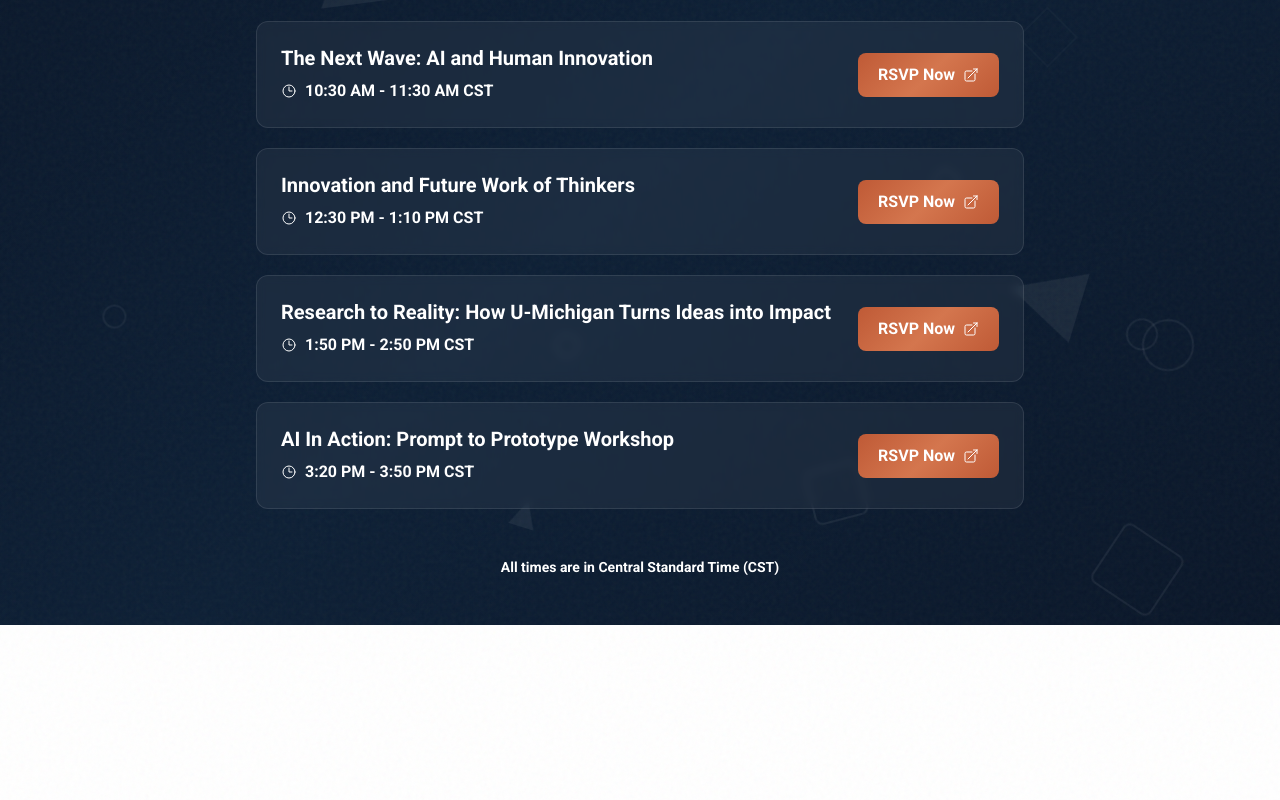
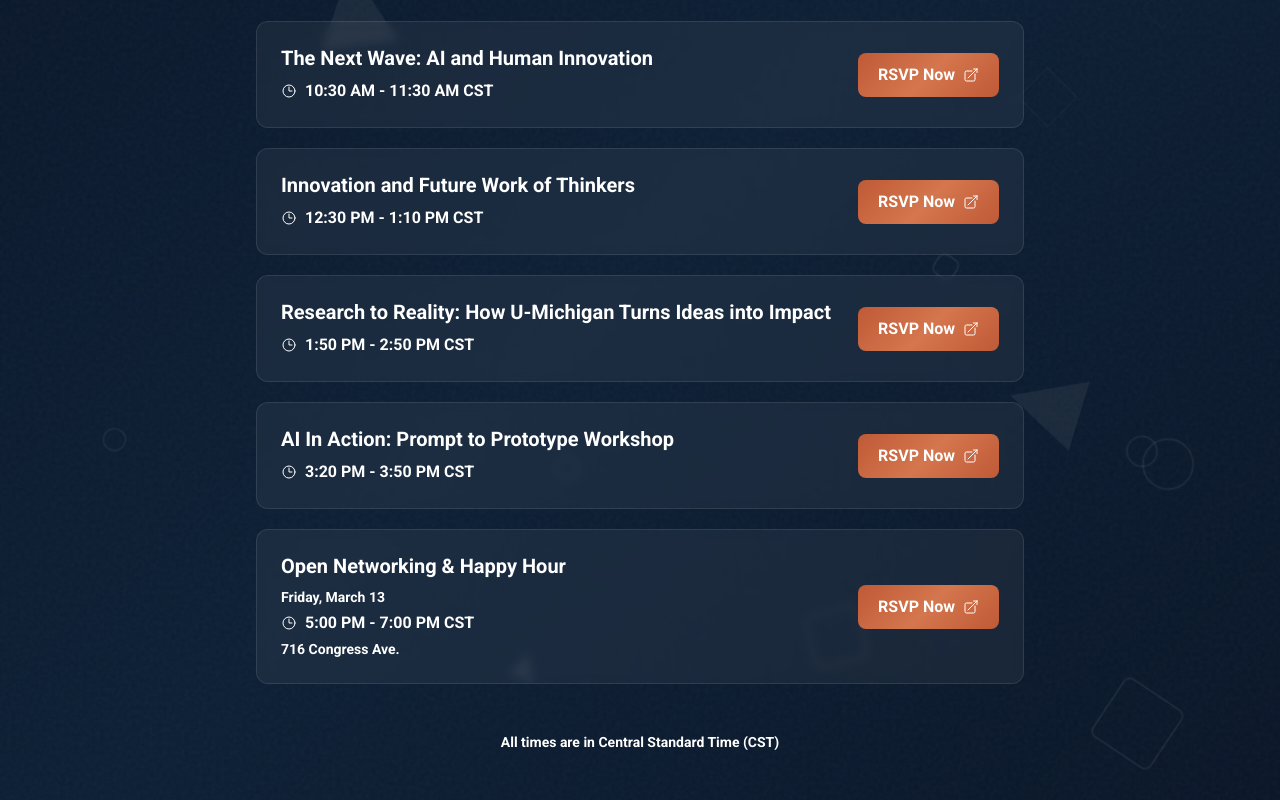
Before and after one commit to AIBuissnessGroup/ABGWebsite, a Next.js app: page /sxsw/rsvp in a window 1280 px wide. Shown: the part 368-1168 px from the top of the page. Before the commit the page ends 993 px from the top, so only its background shows below. Built offline with nearby package versions, Linux system fonts and the light colour scheme; no server answers.

Commit message:
Add Open Networking event to SXSW RSVP page and update home page button

```diff
--- a/src/app/sxsw/rsvp/page.tsx
+++ b/src/app/sxsw/rsvp/page.tsx
@@ -9,6 +9,8 @@ interface Event {
   title: string;
   time: string;
   rsvpLink: string;
+  date?: string;
+  location?: string;
 }
 
 const events: Event[] = [
@@ -31,6 +33,13 @@ const events: Event[] = [
     title: 'AI In Action: Prompt to Prototype Workshop',
     time: '3:20 PM - 3:50 PM CST',
     rsvpLink: 'https://luma.com/wuyaqn3n',
+  },
+  {
+    title: 'Open Networking & Happy Hour',
+    date: 'Friday, March 13',
+    time: '5:00 PM - 7:00 PM CST',
+    location: '716 Congress Ave.',
+    rsvpLink: 'https://luma.com/ed6h2uwx',
   },
 ];
 
@@ -93,10 +102,16 @@ export default function SXSWRSVPPage() {
                       <h3 className="text-white font-semibold text-lg sm:text-xl mb-2 leading-tight">
                         {event.title}
                       </h3>
+                      {event.date && (
+                        <p className="text-white/80 text-sm mb-1">{event.date}</p>
+                      )}
                       <div className="flex items-center gap-2 text-white/60">
                         <ClockIcon className="w-4 h-4 flex-shrink-0" />
                         <span className="text-sm sm:text-base">{event.time}</span>
                       </div>
+                      {event.location && (
+                        <p className="text-white/60 text-sm mt-1">{event.location}</p>
+                      )}
                     </div>
                     <a
                       href={event.rsvpLink}
--- a/src/components/EventCountdown.tsx
+++ b/src/components/EventCountdown.tsx
@@ -441,14 +441,12 @@ export default function EventCountdown({
 
             {isSXSW && (
               <motion.a
-                href="https://lu.ma/asqx2mhv?pk=g-6jSNwYTA6ZC1ijS"
-                target="_blank"
-                rel="noopener noreferrer"
+                href="https://abgumich.org/sxsw/rsvp"
                 whileHover={{ scale: 1.05 }}
                 whileTap={{ scale: 0.95 }}
                 className="w-full bg-white/10 hover:bg-white/20 backdrop-blur-sm border border-[#bf5a36] rounded px-3 py-2 text-[#ff7a56] text-xs sm:text-sm font-medium transition-all duration-300 text-center"
               >
-                Join the Waitlist →
+                RSVP Here →
               </motion.a>
             )}
 
```
